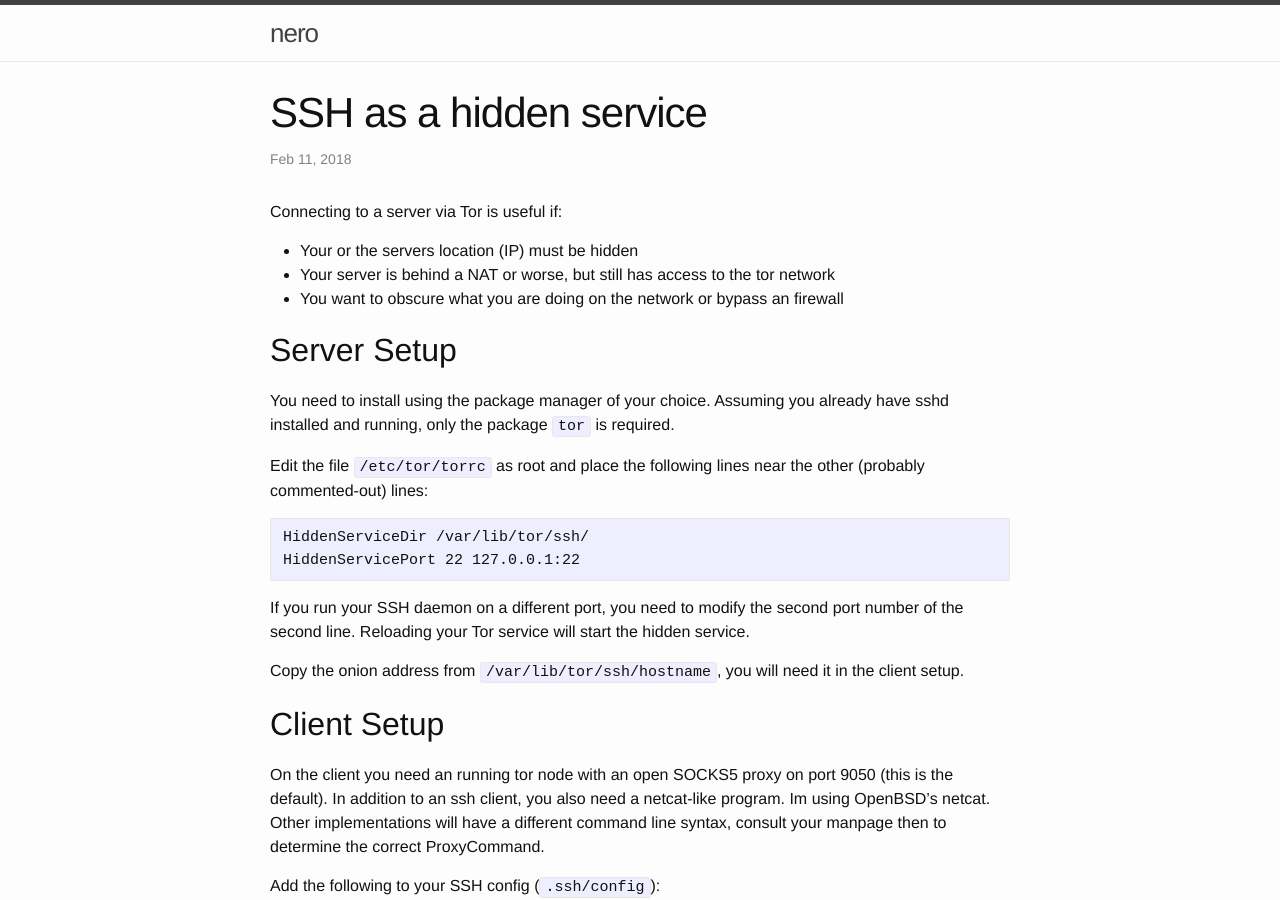
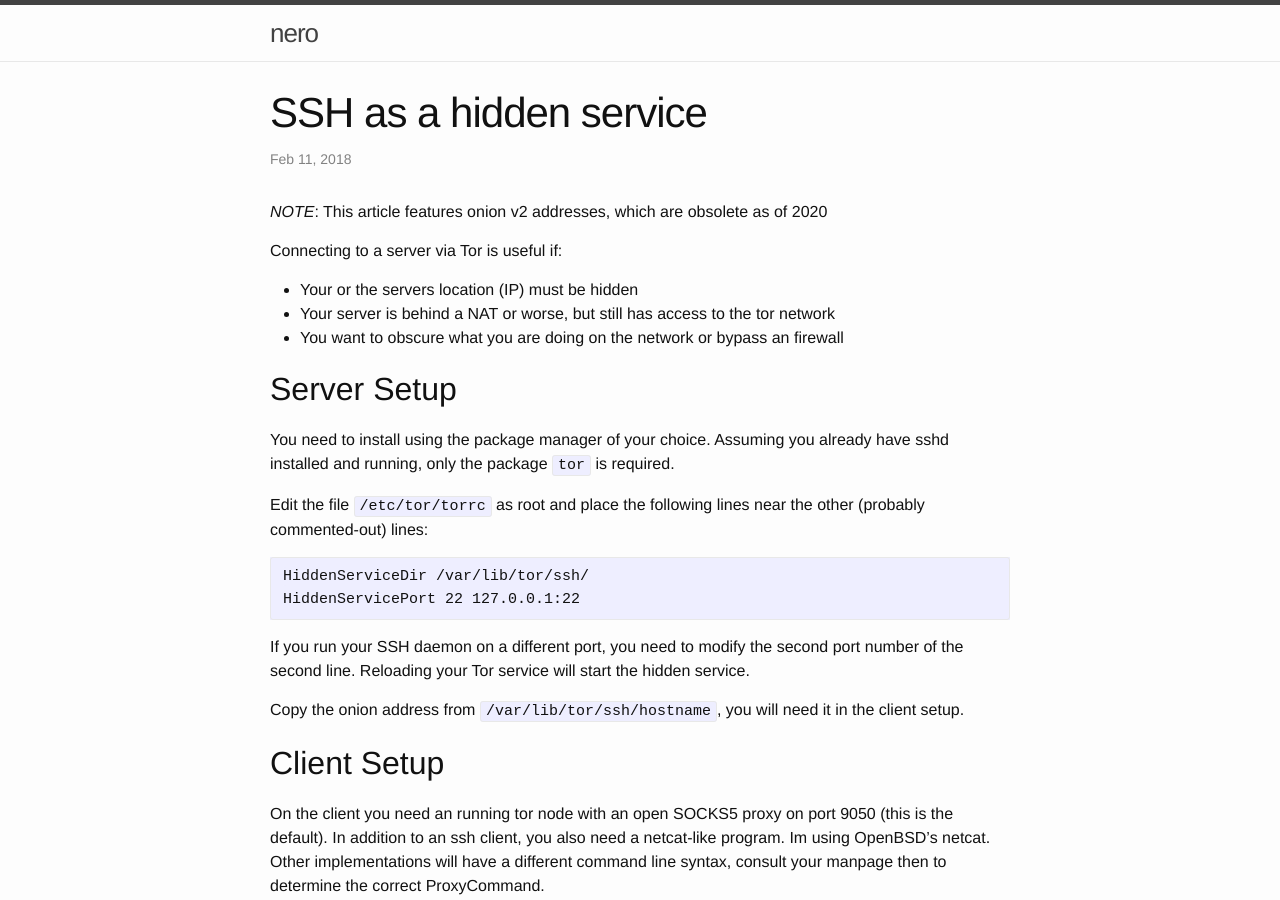
Before and after one commit to nero/nero.github.io, a Jekyll site: the page built from _posts/2018-02-11-ssh-hidden-service.md, in a window 1280 px wide and 900 px high. Built offline with Jekyll 4.4.1, drawn with Linux system fonts in a browser that asks for light colours.

Commit message:
Add note on onion v2 obsoletion

```diff
--- a/_posts/2018-02-11-ssh-hidden-service.md
+++ b/_posts/2018-02-11-ssh-hidden-service.md
@@ -2,6 +2,8 @@
 layout: post
 title: "SSH as a hidden service"
 ---
+
+*NOTE*: This article features onion v2 addresses, which are obsolete as of 2020
 
 Connecting to a server via Tor is useful if:
 
```
